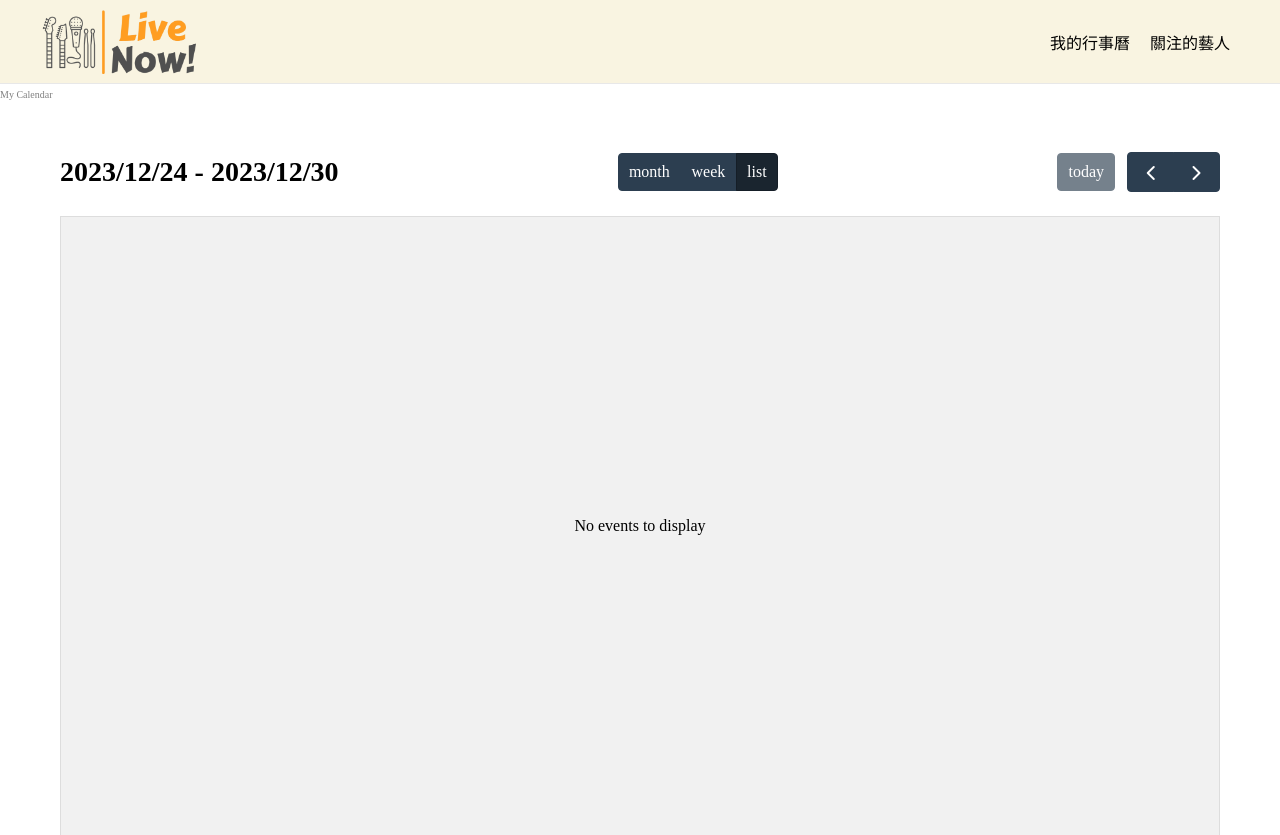
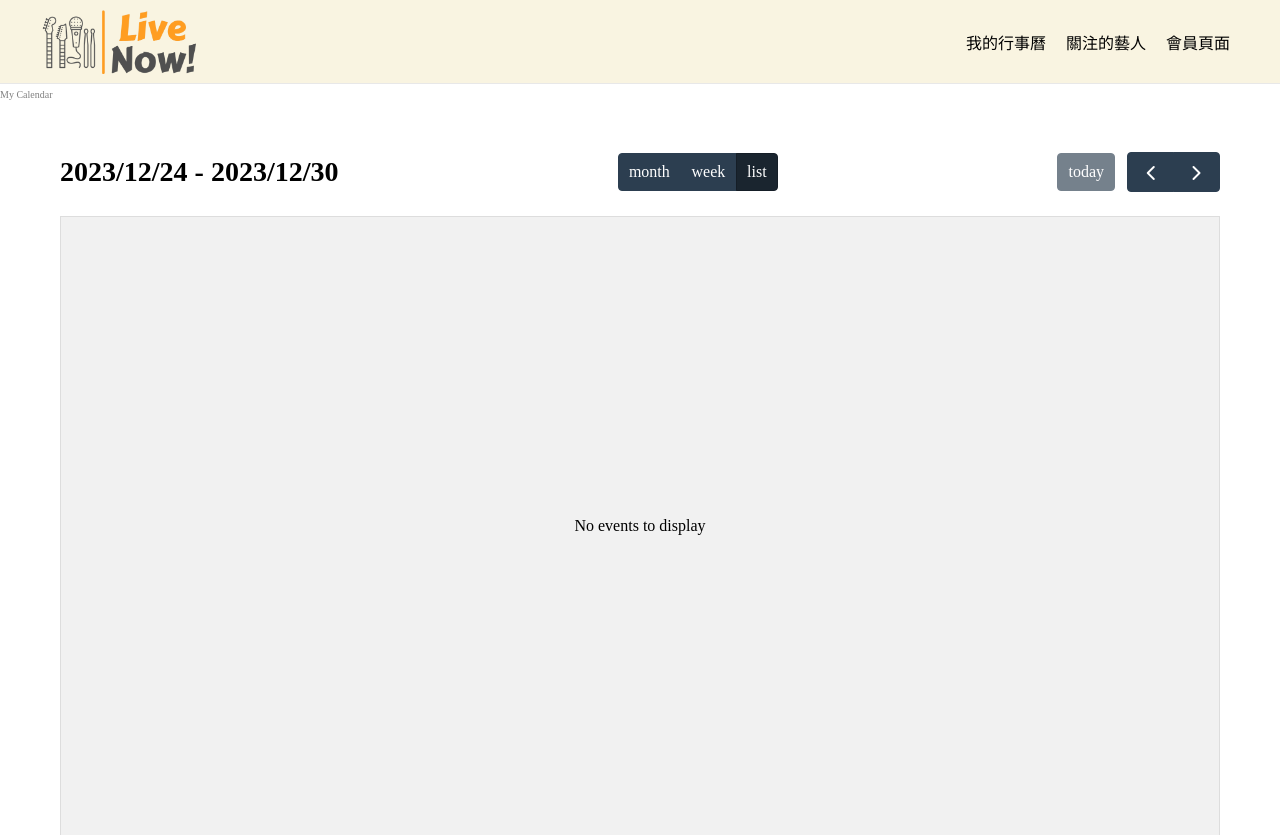
Before and after one commit to stella0320/live-now, a Flask app: template templates/my-calendar.html in a window 1280 px wide. Shown: the top 835 px of the page. Run offline with Flask 3, Linux system fonts and the light colour scheme; the template is opened without the code that fills it: most values are stand-ins (such as "Sample title", 1, 10 or a date in 2020); data that the repository does not hold is empty.

Commit message:
feat: change calendar style & my artist page

```diff
--- a/script/db_service/member_calendar_event_service.py
+++ b/script/db_service/member_calendar_event_service.py
@@ -19,7 +19,6 @@ class MemberCalendarEventService(object):
                  MemberCalendarEvent.concert_time_table_id == concert_time_table_id)).first()
         try:
             if member_calendar_event:
-                # delete
                 self.__session__.delete(member_calendar_event)
                 self.__session__.commit()
             else:
--- a/script/service/concert_time_table_service.py
+++ b/script/service/concert_time_table_service.py
@@ -28,9 +28,10 @@ class ConcertTimeTableService(object):
     def query_concert_time_table_by_id_and_type_and_calendar_id(self, concert_info_id, concert_time_table_type, private_calendar_id):
 
         concert_info_sql = "select a.*, b.member_calendar_event_id from "
-        concert_info_sql += "(select * from live_now.concert_time_table where concert_info_id = %s and concert_time_table_type = %s) a "
+        concert_info_sql += "(select * from live_now.concert_time_table where concert_info_id = %s and concert_time_table_type = %s ) a "
         concert_info_sql += " left join (select * from live_now.member_calendar_event where private_calendar_id = %s) b "
         concert_info_sql += "on a.concert_time_table_id = b.concert_time_table_id "
+        concert_info_sql += " order by concert_time_table_datetime asc"
 
         self.__open__()
         self.__cursor.execute(
--- a/static/css/calendar.css
+++ b/static/css/calendar.css
@@ -14,6 +14,17 @@
     flex: none;
     align-self: center;
     width: 90%;
+}
+
+.concert-item-title-invalid {
+
+    & .fc-event-title, .concert-item-title {
+        text-decoration: line-through;
+    }
+
+    color: rgb(103, 103, 103);
+    background-color: rgba(214, 213, 213, 0.699);;
+
 }
 
 body, .fc-content, .fc-event, .fc-list-item, .fc-daygrid-event, .fc-timegrid-event {
--- a/static/css/my-artists.css
+++ b/static/css/my-artists.css
@@ -148,7 +148,7 @@
     border: 2px solid gray;
     background-size: 100px;
     background-color: #ffffff;
-    background-image:url('https://i.kfs.io/artist/global/31603,0v14/fit/300x300.jpg');
+    /* background-image:url('https://i.kfs.io/artist/global/31603,0v14/fit/300x300.jpg'); */
 
 }
 
--- a/static/js/calendar.js
+++ b/static/js/calendar.js
@@ -32,12 +32,18 @@ let refreshCalendarEvent = function(data) {
                 title: data[i]['concert_info_name'],
                 start: startDate,
                 end: endDate,
+                classNames: '',
                 borderColor:data[i]['concert_time_table_type'] == '售票時間' ? 'red' : 'blue',
                 extendedProps: {
                     'singerName': data[i]['singer_info_name'],
                     'member_calendar_event_id' : data[i]['member_calendar_event_id']
                 }
             }
+            let now = new Date()
+            if (startDate < now) {
+                item['classNames'] = ['concert-item-title-invalid']
+            }
+
             // color: https://fullcalendar.io/docs/list-view
             // console.log(item)
             calendar.addEvent(item);
@@ -172,8 +178,6 @@ let initFullCalendar = function(isMycalendar) {
                 eventContent: function(arg) {
 
                     let italicEl = createItemInlistWeek(arg)
-                    // console.log(italicEl)
-                    // italicEl.innerHTML = arg.event.title + '[' + arg.event.extendedProps.singerName + ']'
                     let arrayOfDomNodes = [ italicEl ]
 
                     return { domNodes: arrayOfDomNodes}
@@ -216,14 +220,11 @@ let initFullCalendar = function(isMycalendar) {
 
     calendar.on('eventMouseEnter', function(mouseEnterInfo) {
         mouseEnterInfo.el.style = 'font-weight: 900;border:rgb(247, 119, 6) 2px dashed;backgroundColor: rgba(247, 119, 6 ,0.2)';
-
-        // console.log(mouseEnterInfo.jsEvent.clientX);
-        // console.log(mouseEnterInfo.jsEvent.clientY);
     })
 
     calendar.on('eventMouseLeave', function(mouseEnterInfo) {
         // https://fullcalendar.io/docs/eventMouseEnter
-        mouseEnterInfo.el.style = 'color:black';
+        mouseEnterInfo.el.style = 'border:none';
     })
 
     calendar.on('eventClick', function(info) {
@@ -234,9 +235,8 @@ let initFullCalendar = function(isMycalendar) {
         changeModalBlackBackgroudDisplay('block');
         queryConcertInfoByHashId(concert_info_hash_id);
     })
-    calendar.addEventSource({
-        'backgroundColor': 'background-color: rgba(247, 119, 6 ,0.2);',
-    })
+
+
     calendar.render();
 }
 
--- a/templates/header.html
+++ b/templates/header.html
@@ -11,6 +11,7 @@
             <div class="header-function-tab">
                 <div class="header-function-tab-item" id="myCalendar">我的行事曆</div>
                 <div class="header-function-tab-item" id="myArtists">關注的藝人</div>
+                <div class="header-function-tab-item" id="">會員頁面</div>
             </div>
 
             <div class="header-function-login-user" id="loginUser"></div>
```
Also changed, not shown: static/js/my-artists.js (+9 -0 lines).
